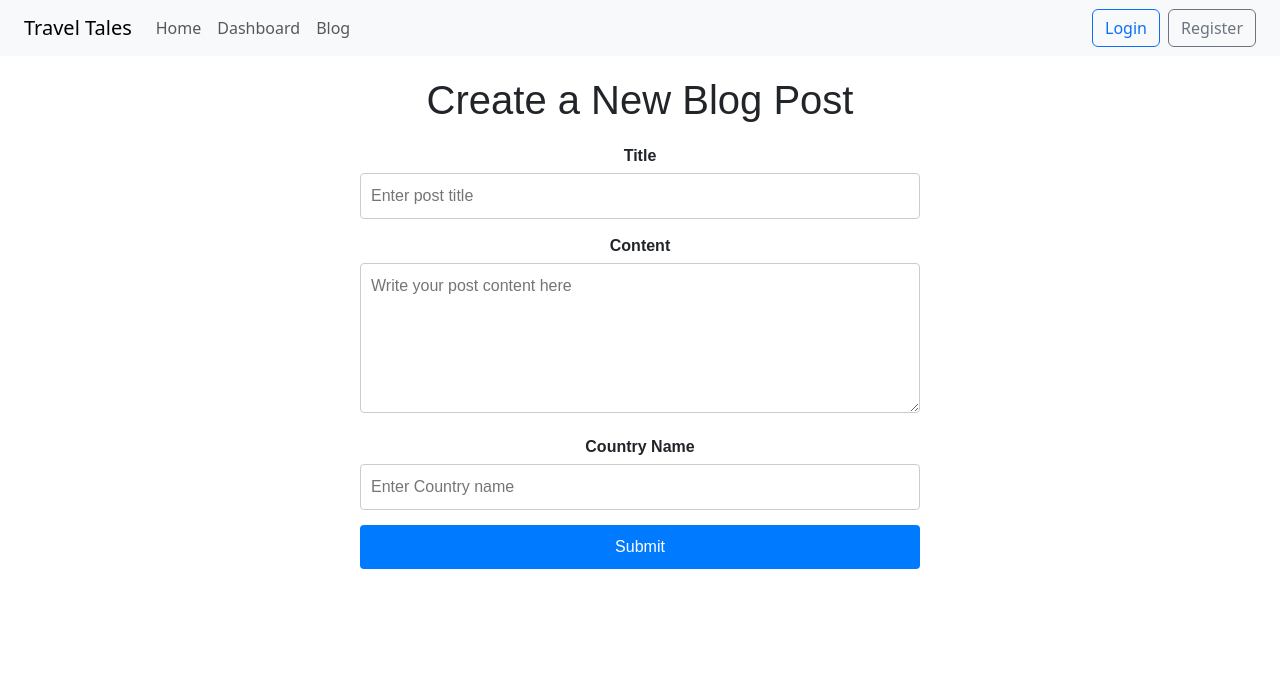
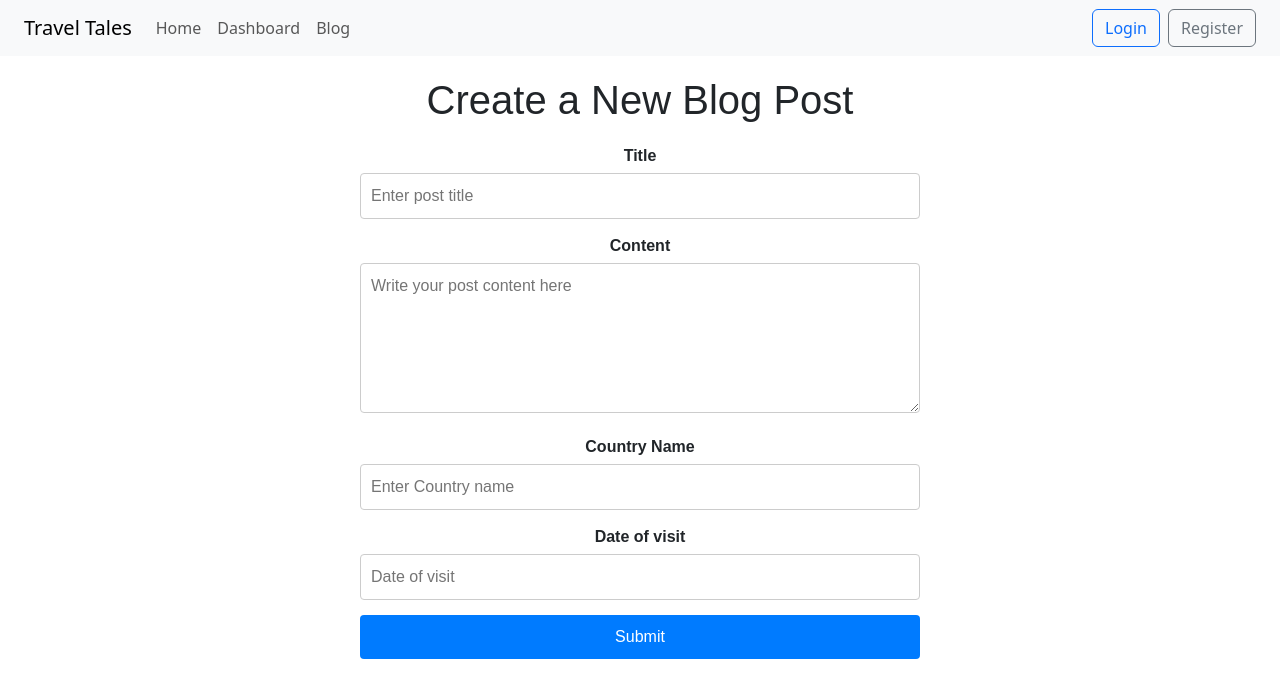
Before and after one commit to Lahirusampath2000/TravelTales, a React (Create React App) app in the folder frontend/: page /new-post in a window 1280 px wide. Shown: the top 698 px of the page. Built offline with nearby package versions, Linux system fonts and the light colour scheme.

Commit message:
add post serverside function

```diff
--- a/frontend/src/Components/New-post.jsx
+++ b/frontend/src/Components/New-post.jsx
@@ -4,11 +4,12 @@ const NewPost = () => {
     const [title, setTitle] = useState('');
     const [content, setContent] = useState('');
     const [countryName, setCountryName] = useState('');
+    const [Date, setDate] = useState('');
 
     const handleSubmit = (e) => {
         e.preventDefault();
         console.log({ title, content });
-       // Add logic to handle the new post submission
+
     };
 
     return (
@@ -45,6 +46,17 @@ const NewPost = () => {
                         onChange={(e) => setTitle(e.target.value)}
                         style={styles.input}
                         placeholder="Enter Country name"
+                    />
+                </div>
+                <div style={styles.formGroup}>
+                    <label htmlFor="Date" style={styles.label}>Date of visit</label>
+                    <input
+                        type="text"
+                        id="Date"
+                        value={Date}
+                        onChange={(e) => setTitle(e.target.value)}
+                        style={styles.input}
+                        placeholder="Date of visit"
                     />
                 </div>
                 <button type="submit" style={styles.button}>Submit</button>
```
Also changed, not shown: 1 other file (tests, documents, lock files or other folders).
